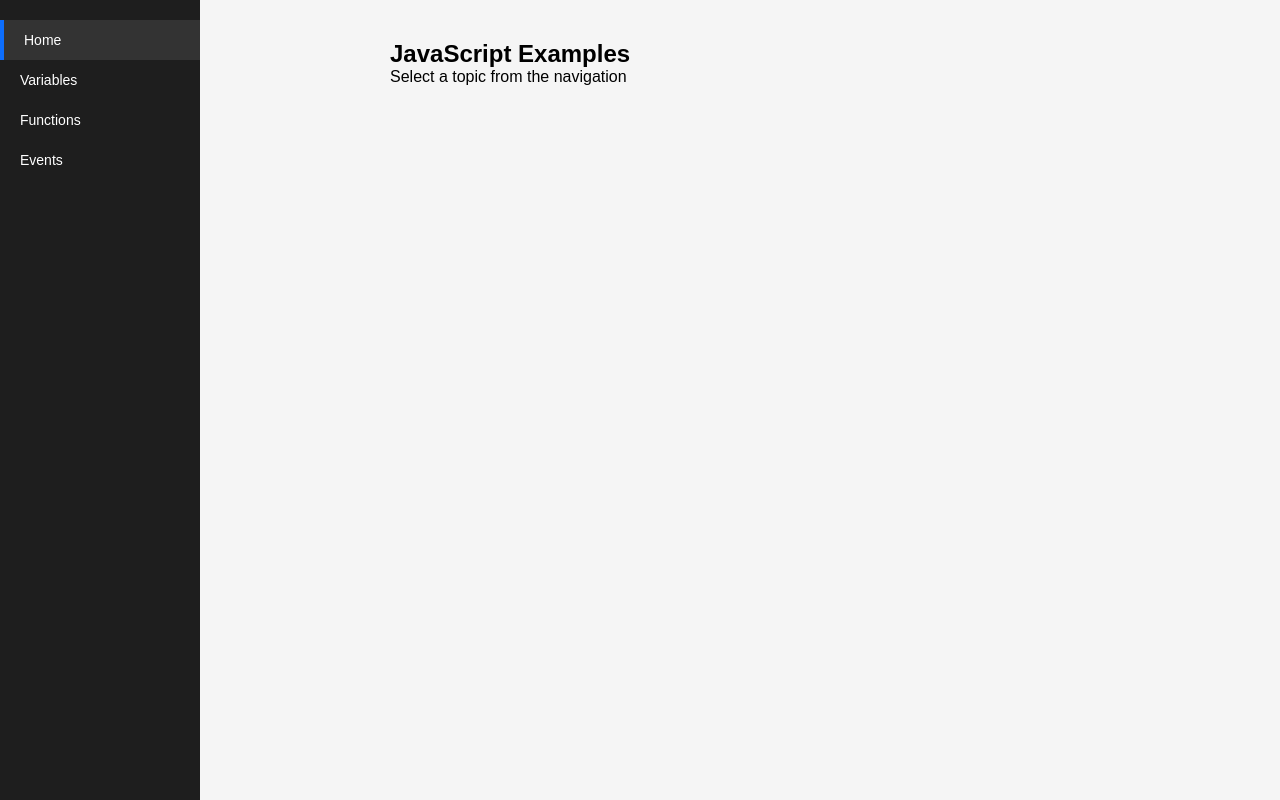
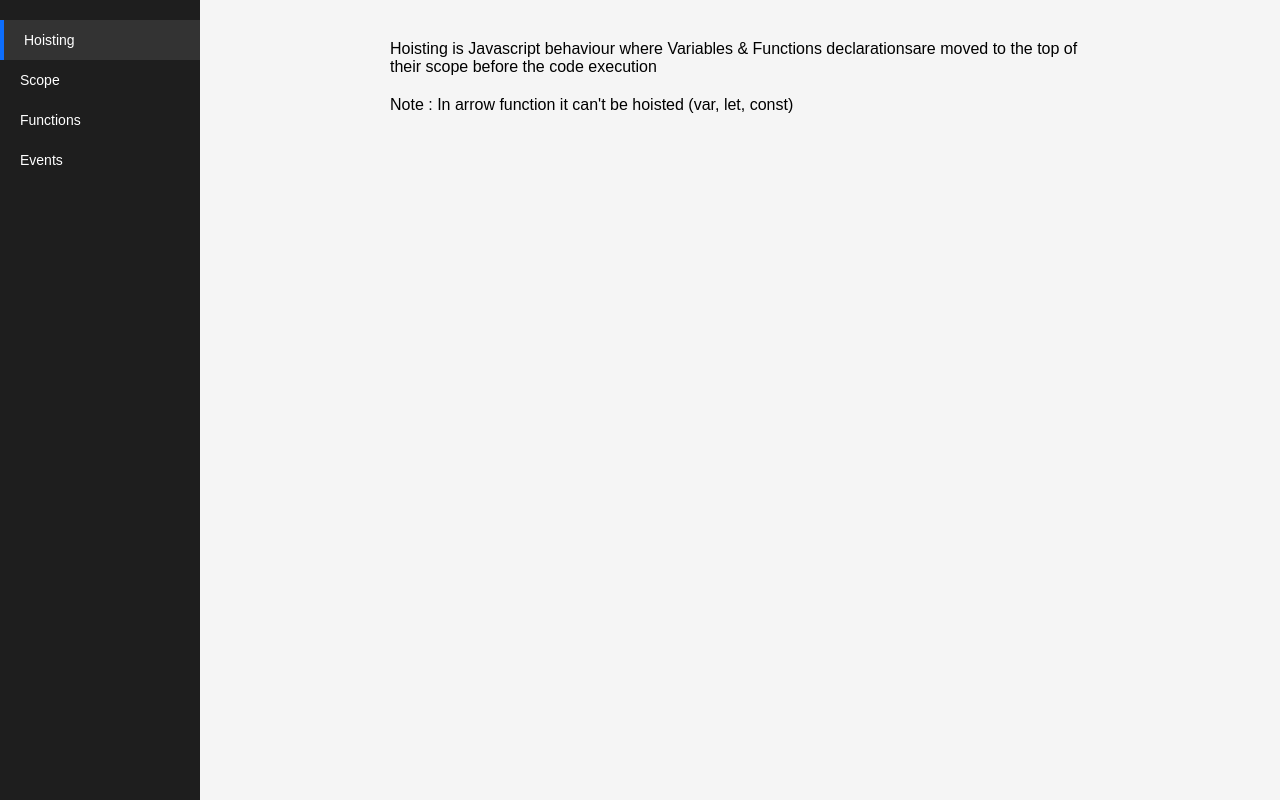
Before and after one commit to mahapatra079/my-js-app, a website with bundled scripts: page index.html in a window 1280 px wide. Built offline with nearby package versions, Linux system fonts and the light colour scheme.

Commit message:
referencd codign changes

```diff
--- a/app.js
+++ b/app.js
@@ -1,7 +1,12 @@
 import SideNav from './src/components/SideNav.js';
+import Scope from './src/components/Scope.js';
 
+
+// Wait for DOM to load
+document.addEventListener('DOMContentLoaded', function() {
     // Initialize SideNav component
     document.getElementById('sidebar-container').innerHTML = SideNav();
+    document.getElementById('scope').innerHTML = Scope();
 
     const navLinks = document.querySelectorAll(".sidenav a");
     const sections = document.querySelectorAll(".section");
@@ -26,7 +31,6 @@ navLinks.forEach(link => {
     });
 
     // Function example
-document.addEventListener('DOMContentLoaded', function() {
     const btn = document.getElementById("btn");
     if (btn) {
         btn.addEventListener("click", () => {
--- a/index.html
+++ b/index.html
@@ -7,6 +7,8 @@
     <meta name="viewport" content="width=device-width, initial-scale=1.0">
     <!-- viewport → makes UI responsive -->
     <title>JavaScript App</title>
+    <link rel="icon" href="data:,">
+    <!-- Browser automatically looks for /favicon.ico otherwise gives warning error  -->
     <link rel="stylesheet" href="./style.css">
 </head>
 <body>
@@ -21,14 +23,16 @@
     <main class="main">
         <div class="content">
 
-            <section id="home" class="section active">
-                <h1>JavaScript Examples</h1>
-                <p>Select a topic from the navigation</p>
+            <!-- root file for hoisting -->
+            <section id="hoisting" class="section active">
+                <p class="mb20">Hoisting is Javascript behaviour where Variables & Functions declarationsare moved to the top of their scope before the code execution</p>
+                <p>Note : In arrow function it can't be hoisted (var, let, const)</p>
             </section>
 
-            <section id="variables" class="section">
-                <h2>Variables</h2>
-                <pre>const message = "Hello World";</pre>
+            <!-- root file for the Scope -->
+            <section id="scope" class="section">
+                <h2 class="mb20">Scope -  Var , Let, Const</h2>
+                <p>Function Scope, Block scope, Block Scopecd</p>
             </section>
 
             <section id="functions" class="section">
--- /dev/null
+++ b/src/components/Scope.js
@@ -0,0 +1,25 @@
+// Scope examples
+function test() {
+    var x = 1; // Function scoped
+    console.log(x);
+}
+test();
+
+if (true) {
+    let y = 2; // Block scoped
+    const z = 3; // Block scoped
+    console.log(y, z);
+}
+
+export default function Scope() {
+    return `
+        <div>
+            <h2 class="mb20">Scope Example</h2>
+            <p>
+             var x = 1; // Function scope
+            </p>
+            <p>const z = 3; // Block scope</p>
+            <p>let y = 2; // Block scope</p>
+        </div>
+    `;
+}
--- a/src/components/SideNav.js
+++ b/src/components/SideNav.js
@@ -1,7 +1,7 @@
 function SideNav() {
     const navItems = [
-        { id: 'home', label: 'Home', active: true },
-        { id: 'variables', label: 'Variables', active: false },
+        { id: 'hoisting', label: 'Hoisting', active: true },
+        { id: 'scope', label: 'Scope', active: false },
         { id: 'functions', label: 'Functions', active: false },
         { id: 'events', label: 'Events', active: false }
     ];
--- a/style.css
+++ b/style.css
@@ -89,3 +89,5 @@ button {
     margin-top: 10px;
     font-weight: bold;
 }
+
+.mb20{margin-bottom: 20px;}
```
Also changed, not shown: src/components/Hoisting.js (added, +40 -0 lines). Lines whose indentation alone changed are shown as unchanged.
